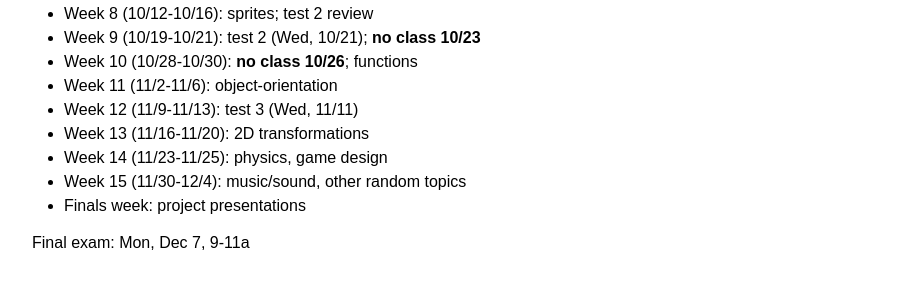
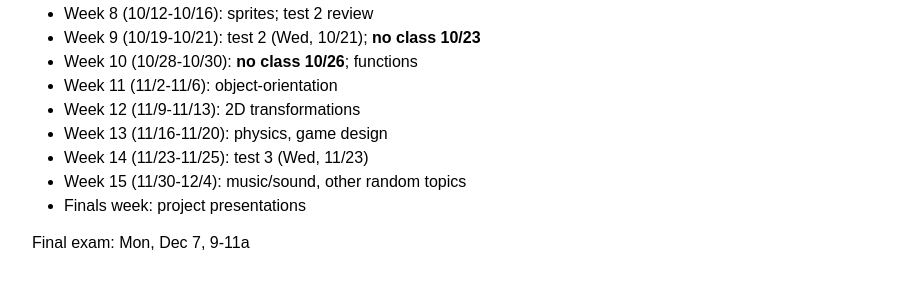
Before and after one commit to joshuaeckroth/csci111-website, a Jekyll site: the page built from guides/_posts/2015-08-19-calendar.markdown, in a window 1280 px wide. Shown: the part 266-556 px from the top of the page, without its empty margins (183-1085 px from the left). Built offline with Jekyll 4.4.1, drawn with Linux system fonts in a browser that asks for light colours; Markdown is read by kramdown in place of the engine named in the settings.

Commit message:
Updated calendar and add lab 9

```diff
--- a/guides/_posts/2015-08-19-calendar.markdown
+++ b/guides/_posts/2015-08-19-calendar.markdown
@@ -16,9 +16,9 @@ title: Calendar
 - Week 9 (10/19-10/21): test 2 (Wed, 10/21); **no class 10/23**
 - Week 10 (10/28-10/30): **no class 10/26**; functions
 - Week 11 (11/2-11/6): object-orientation
-- Week 12 (11/9-11/13): test 3 (Wed, 11/11)
-- Week 13 (11/16-11/20): 2D transformations
-- Week 14 (11/23-11/25): physics, game design
+- Week 12 (11/9-11/13): 2D transformations
+- Week 13 (11/16-11/20): physics, game design
+- Week 14 (11/23-11/25): test 3 (Wed, 11/23)
 - Week 15 (11/30-12/4): music/sound, other random topics
 - Finals week: project presentations
 
```
Also changed, not shown: labs/_posts/2015-11-04-lab-9.markdown (added, +62 -0 lines).
